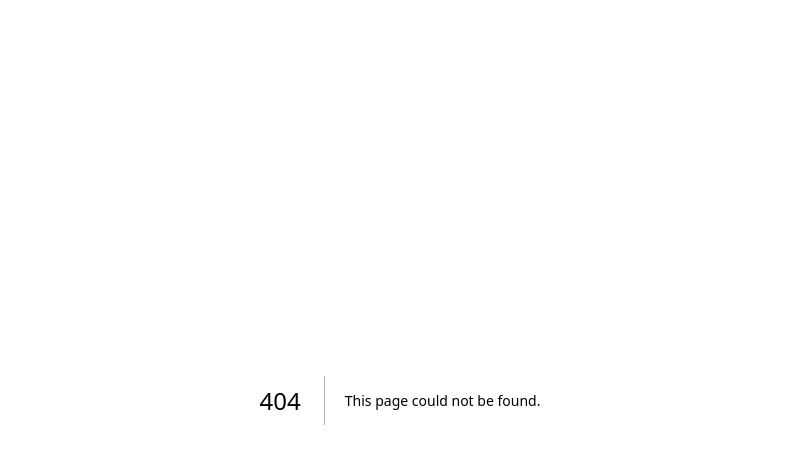
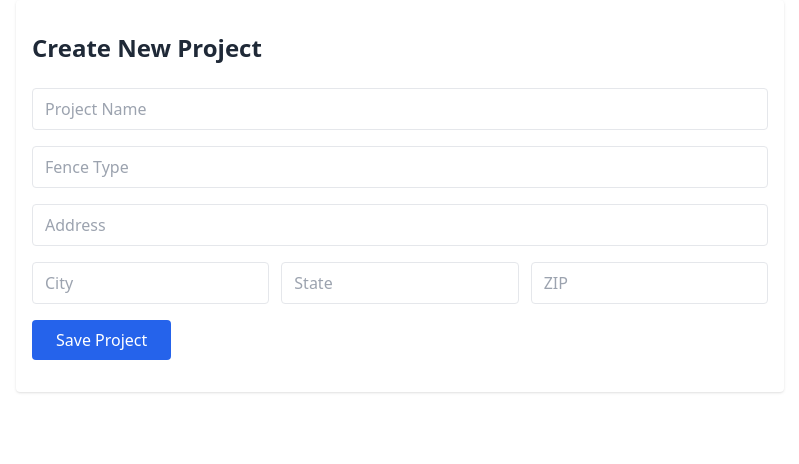
Before and after one commit to gracegrano/fence-frontend, a Next.js app: page /clients/1/new-project in a window 1280 px wide. Before the commit this address had no page. Shown: the top 464 px of the page, without its empty margins (240-1039 px from the left). Built offline with nearby package versions, Linux system fonts and the light colour scheme.

Commit message:
Create new-project.tsx

```diff
--- /dev/null
+++ b/pages/clients/[id]/new-project.tsx
@@ -0,0 +1,68 @@
+
+"use client";
+
+import { useState } from "react";
+import { useRouter } from "next/router";
+
+export default function NewProject() {
+  const router = useRouter();
+  const { id } = router.query;
+
+  const [formData, setFormData] = useState({
+    name: "",
+    type: "",
+    address: "",
+    city: "",
+    state: "",
+    zip_code: ""
+  });
+
+  const [submitting, setSubmitting] = useState(false);
+  const [error, setError] = useState("");
+
+  const handleChange = (e) => {
+    setFormData({ ...formData, [e.target.name]: e.target.value });
+  };
+
+  const handleSubmit = async (e) => {
+    e.preventDefault();
+    setSubmitting(true);
+    setError("");
+
+    try {
+      const response = await fetch(`${process.env.NEXT_PUBLIC_API_BASE_URL}/api/projects`, {
+        method: "POST",
+        headers: { "Content-Type": "application/json" },
+        body: JSON.stringify({ ...formData, client_id: id }),
+      });
+
+      if (!response.ok) throw new Error("Failed to save project");
+      const project = await response.json();
+      router.push(`/clients/${id}`);
+    } catch (err) {
+      setError(err.message || "Unexpected error");
+    } finally {
+      setSubmitting(false);
+    }
+  };
+
+  return (
+    <div className="max-w-3xl mx-auto px-4 py-8 bg-white rounded shadow">
+      <h1 className="text-2xl font-bold text-gray-800 mb-6">Create New Project</h1>
+      <form onSubmit={handleSubmit} className="space-y-4">
+        <input name="name" value={formData.name} onChange={handleChange} placeholder="Project Name" required className="w-full border rounded px-3 py-2" />
+        <input name="type" value={formData.type} onChange={handleChange} placeholder="Fence Type" required className="w-full border rounded px-3 py-2" />
+        <input name="address" value={formData.address} onChange={handleChange} placeholder="Address" required className="w-full border rounded px-3 py-2" />
+        <div className="flex gap-3">
+          <input name="city" value={formData.city} onChange={handleChange} placeholder="City" required className="w-full border rounded px-3 py-2" />
+          <input name="state" value={formData.state} onChange={handleChange} placeholder="State" required className="w-full border rounded px-3 py-2" />
+          <input name="zip_code" value={formData.zip_code} onChange={handleChange} placeholder="ZIP" required className="w-full border rounded px-3 py-2" />
+        </div>
+        {error && <p className="text-red-500">{error}</p>}
+        <button type="submit" disabled={submitting} className="bg-blue-600 text-white px-6 py-2 rounded hover:bg-blue-700 transition">
+          {submitting ? "Saving..." : "Save Project"}
+        </button>
+      </form>
+    </div>
+  );
+}
```
